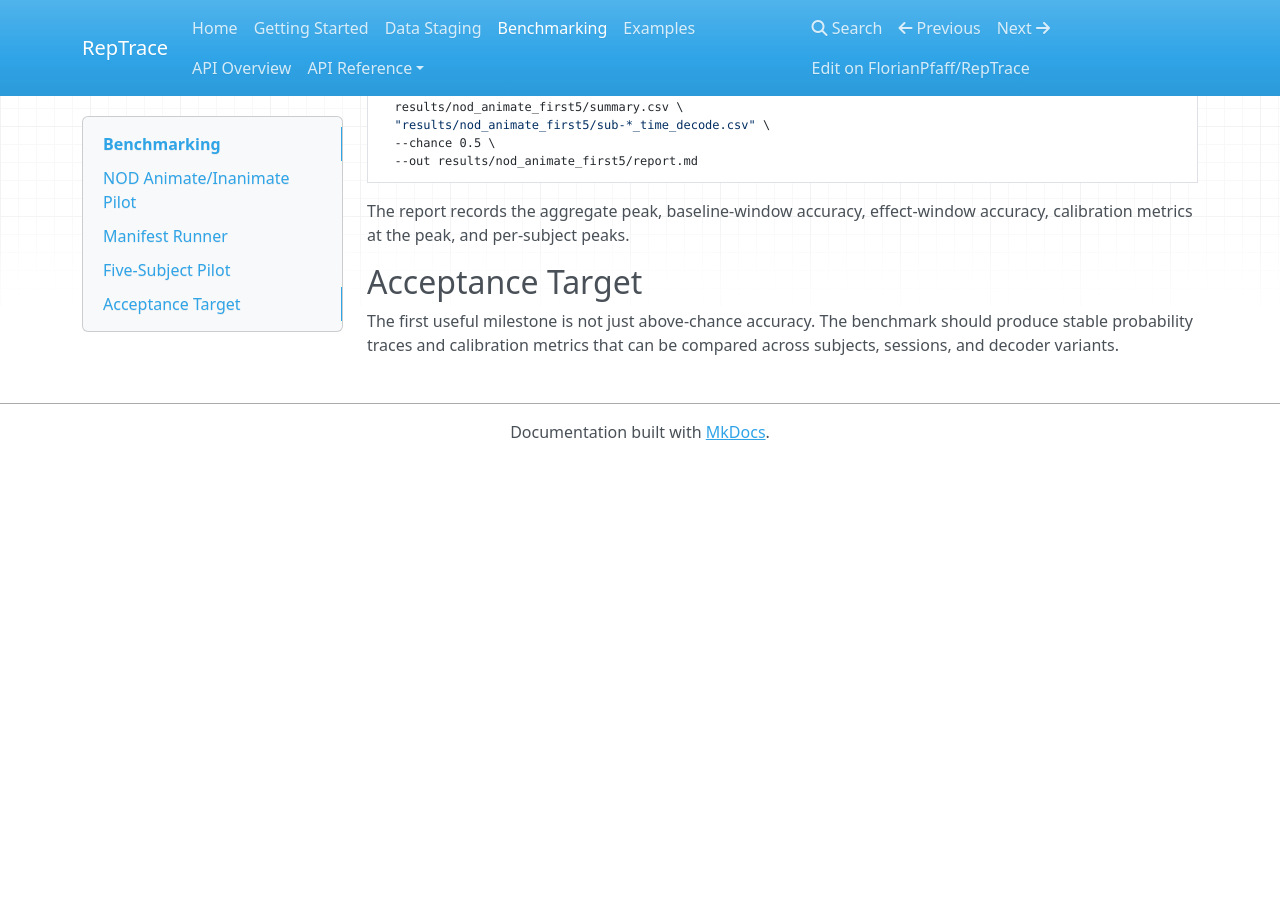
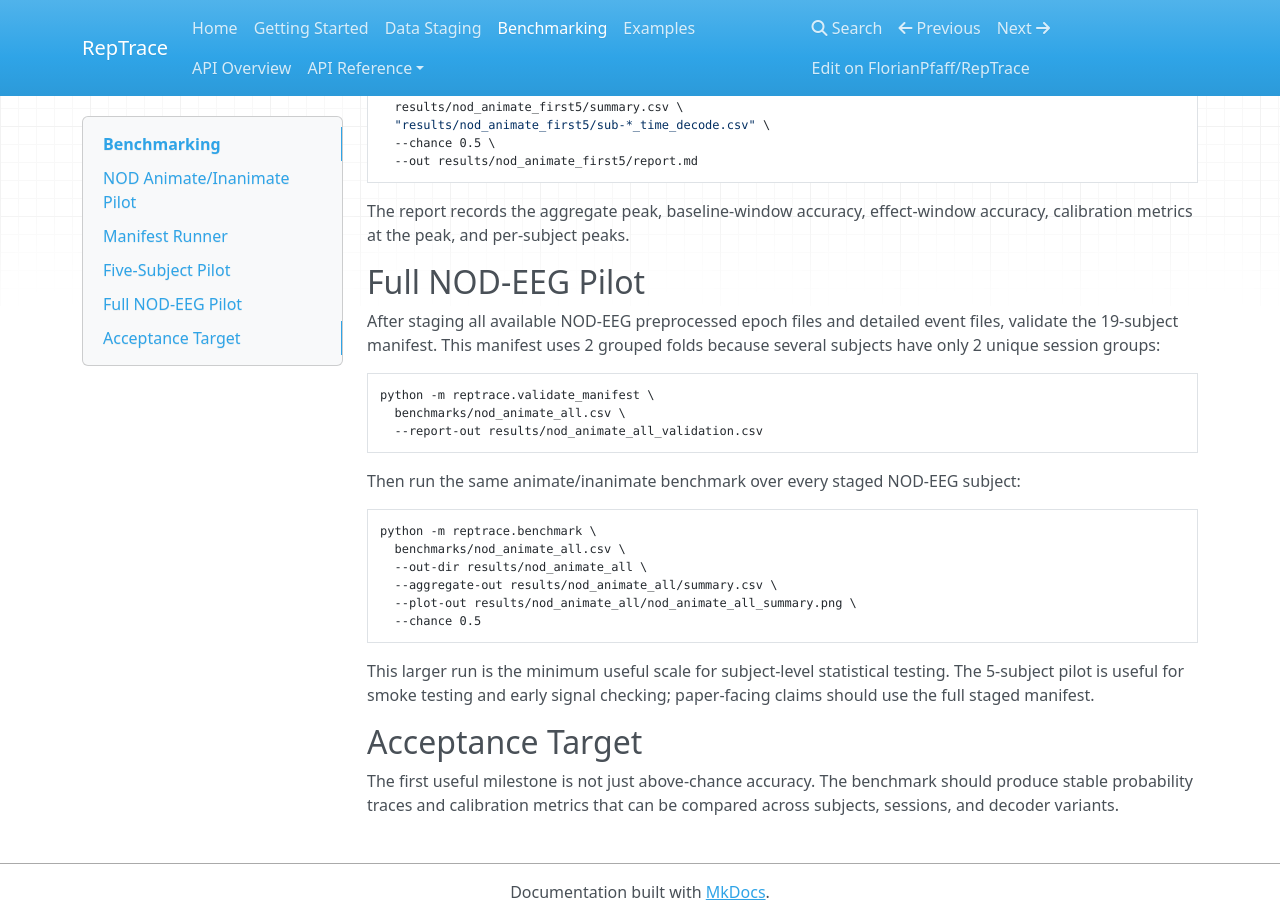
Before and after one commit to FlorianPfaff/RepTrace, an MkDocs documentation site: the page built from docs/benchmarking.md, in a window 1280 px wide and 900 px high, scrolled down 2119 px. Built offline with MkDocs 1.6.1, drawn with Linux system fonts in a browser that asks for light colours; nearby versions of some CDN libraries; before the commit the page ends 2579 px from its top, so only the background shows below that.

Commit message:
Add full NOD-EEG benchmark manifest

````diff
--- a/docs/benchmarking.md
+++ b/docs/benchmarking.md
@@ -124,6 +124,33 @@ python -m reptrace.report \
 The report records the aggregate peak, baseline-window accuracy,
 effect-window accuracy, calibration metrics at the peak, and per-subject peaks.
 
+## Full NOD-EEG Pilot
+
+After staging all available NOD-EEG preprocessed epoch files and detailed event
+files, validate the 19-subject manifest. This manifest uses 2 grouped folds
+because several subjects have only 2 unique session groups:
+
+```bash
+python -m reptrace.validate_manifest \
+  benchmarks/nod_animate_all.csv \
+  --report-out results/nod_animate_all_validation.csv
+```
+
+Then run the same animate/inanimate benchmark over every staged NOD-EEG subject:
+
+```bash
+python -m reptrace.benchmark \
+  benchmarks/nod_animate_all.csv \
+  --out-dir results/nod_animate_all \
+  --aggregate-out results/nod_animate_all/summary.csv \
+  --plot-out results/nod_animate_all/nod_animate_all_summary.png \
+  --chance 0.5
+```
+
+This larger run is the minimum useful scale for subject-level statistical
+testing. The 5-subject pilot is useful for smoke testing and early signal
+checking; paper-facing claims should use the full staged manifest.
+
 ## Acceptance Target
 
 The first useful milestone is not just above-chance accuracy. The benchmark
````
Also changed, not shown: docs/data-staging.md (+16 -0 lines), 1 other file.
